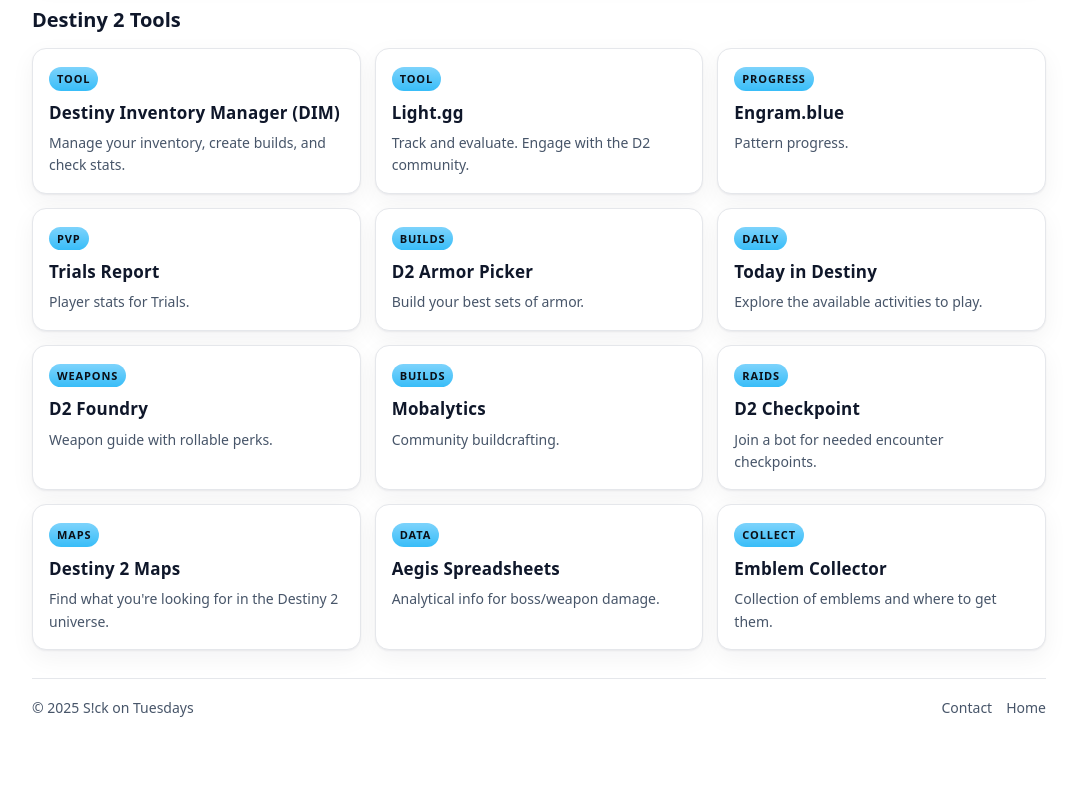
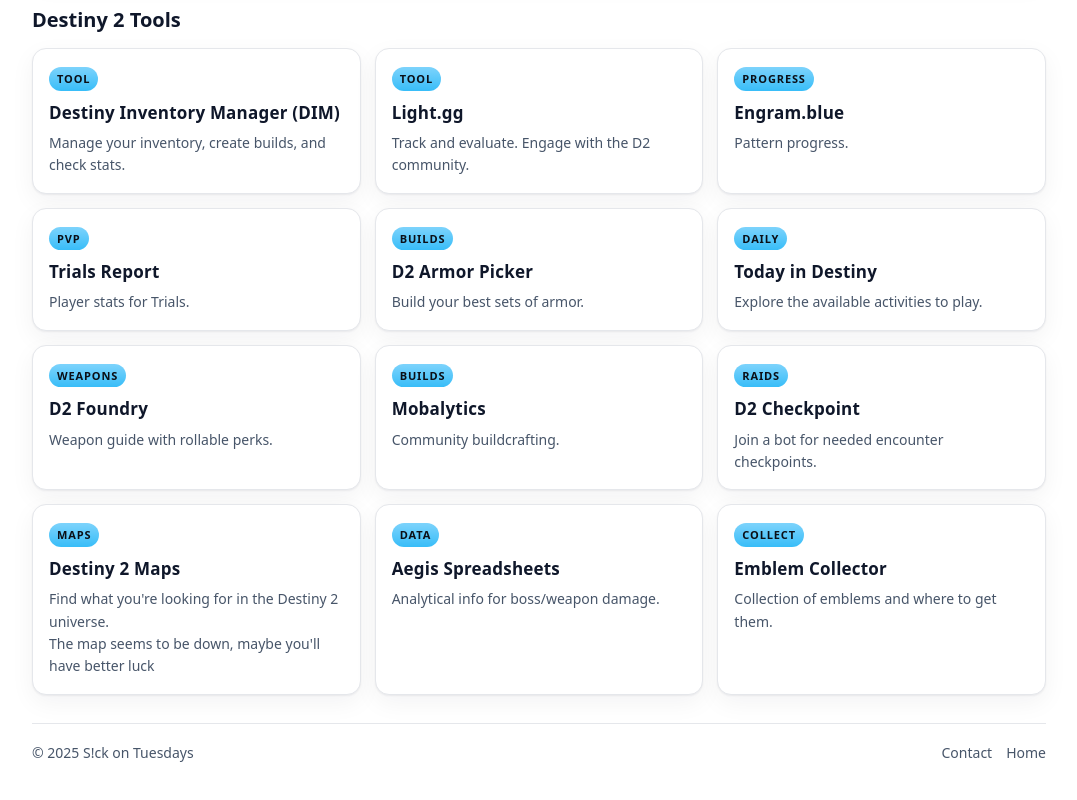
Before and after one commit to sickontuesdays/sick-on-tuesday, a plain HTML site: page tools.html in a window 1280 px wide. Shown: the part 316-1116 px from the top of the page, without its empty margins (101-1178 px from the left). Before the commit the page ends 1091 px from the top, so only its background shows below. Drawn offline with Linux system fonts and the light colour scheme.

Commit message:
Update links in tools.html for Destiny 2 resources

```diff
--- a/tools.html
+++ b/tools.html
@@ -155,13 +155,14 @@
         <p>Join a bot for needed encounter checkpoints.</p>
       </a>
 
-      <a class="card" href="https://lowlidev.com.au/destiny/maps" target="_blank" rel="noopener">
+      <a class="card" href="https://lowlidev.com.au/destiny/shootdex" target="_blank" rel="noopener">
         <span class="pill">Maps</span>
         <h3>Destiny 2 Maps</h3>
         <p>Find what you're looking for in the Destiny 2 universe.</p>
+        <p>The map seems to be down, maybe you'll have better luck</p>
       </a>
 
-      <a class="card" href="https://docs.google.com/spreadsheets/d/1u_PYpgyGBcJqj9k6s9m1S7n8q7U4dRkyZxIEGq5f7i8" target="_blank" rel="noopener">
+      <a class="card" href="https://docs.google.com/spreadsheets/d/1_5wtBjRYHHxuF4oJKDb_iOGZs-wTkzB6RYbnyNLbuz4/edit?gid=1313551887#gid=1313551887" target="_blank" rel="noopener">
         <span class="pill">Data</span>
         <h3>Aegis Spreadsheets</h3>
         <p>Analytical info for boss/weapon damage.</p>
```
